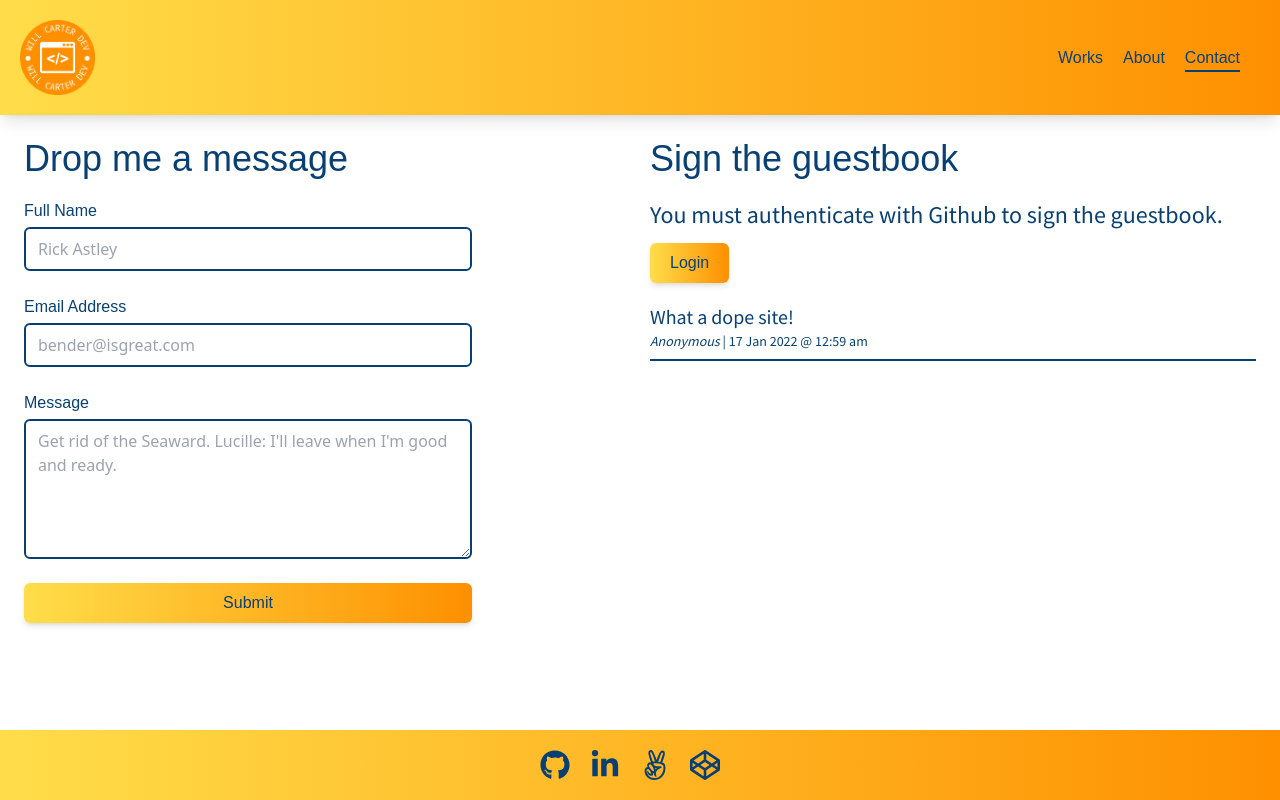
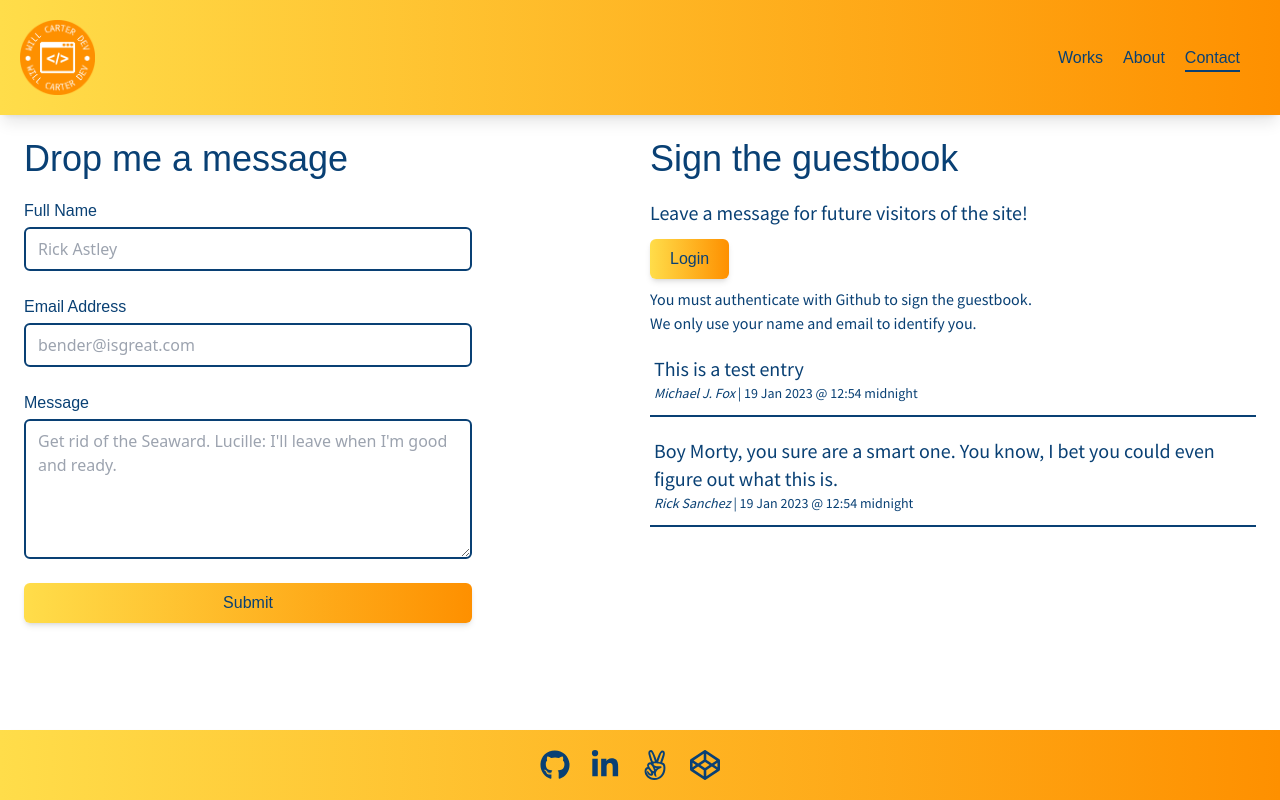
Before and after one commit to whcarter3/willcarter.dev, a Next.js app: page /contact in a window 1280 px wide. Built offline with nearby package versions, Linux system fonts and the light colour scheme; no server answers; the database is empty; a web font is replaced by a local one.

Commit message:
adds api for guestbook entries

```diff
--- a/components/contactForm.tsx
+++ b/components/contactForm.tsx
@@ -27,7 +27,7 @@ function ContactForm(): JSX.Element {
     <form
       name="contact-form"
       onSubmit={handleSubmit}
-      className="contact-form md:max-w-md"
+      className="styled-form md:max-w-md"
     >
       <div>
         <label htmlFor="full-name">
--- /dev/null
+++ b/components/guestbook.tsx
@@ -0,0 +1,181 @@
+import React, { useState, useRef, MouseEventHandler } from 'react';
+import { format } from 'date-fns';
+import { signIn, useSession } from 'next-auth/react';
+import { User } from 'next-auth';
+import useSWR, { useSWRConfig } from 'swr';
+import fetcher from '@/lib/fetcher';
+import useGradient from '@/hooks/useGradient';
+import Button from '@/components/button';
+
+enum Form {
+  Initial,
+  Loading,
+  Success,
+  Error,
+}
+
+type FormState = {
+  state: Form;
+  message?: string;
+};
+
+interface GuestbookProps {
+  fallbackData: {};
+}
+
+interface GuestbookEntryProps {
+  entry: { body: string; id: string; created_by: string };
+  user: User;
+}
+
+function GuestbookEntry({ entry, user }: GuestbookEntryProps) {
+  const { mutate } = useSWRConfig();
+  const deleteEntry = async () => {
+    await fetch(`/api/guestbook/${entry.id}`, {
+      method: 'DELETE',
+    });
+
+    mutate('/api/guestbook');
+  };
+
+  return (
+    <div className="border-b-2 border-brand-darker mt-5 pb-3 px-1">
+      <p className="text-xl">{entry.body}</p>
+      <p className="text-sm">
+        <span className="italic">{entry.created_by}</span> |{' '}
+        {format(new Date(), "d MMM yyyy '@' h:mm bb")}
+      </p>
+      {user && entry.created_by === user.name && (
+        <>
+          <span className="text-gray-200 dark:text-gray-800">/</span>
+          <button
+            className="text-sm text-red-600 dark:text-red-400"
+            onClick={deleteEntry}
+          >
+            Delete
+          </button>
+        </>
+      )}
+    </div>
+  );
+}
+
+export default function Guestbook({ fallbackData }: GuestbookProps) {
+  const { data: session } = useSession();
+  const { mutate } = useSWRConfig();
+  const [form, setForm] = useState<FormState>({
+    state: Form.Initial,
+  });
+  const inputEl = useRef<HTMLInputElement>(null);
+  const { data: entries } = useSWR('/api/guestbook', fetcher, {
+    fallbackData,
+  });
+  const [gradient, handleMove, ref] =
+    useGradient<HTMLAnchorElement>();
+
+  const leaveEntry = async (e: React.FormEvent<HTMLFormElement>) => {
+    e.preventDefault();
+    setForm({ state: Form.Loading });
+
+    if (inputEl.current) {
+      const res = await fetch('/api/guestbook', {
+        body: JSON.stringify({
+          body: inputEl.current.value,
+        }),
+        headers: {
+          'Content-Type': 'application/json',
+        },
+        method: 'POST',
+      });
+
+      const { error } = await res.json();
+      if (error) {
+        setForm({
+          state: Form.Error,
+          message: error,
+        });
+        return;
+      }
+
+      inputEl.current.value = '';
+      mutate('/api/guestbook');
+      setForm({
+        state: Form.Success,
+        message: 'Thanks for signing the guestbook!',
+      });
+    }
+  };
+
+  return (
+    <>
+      <p className="text-xl">
+        Leave a message for future visitors of the site!
+      </p>
+      {!session && (
+        <div>
+          <Button
+            className="mt-3 button"
+            onClick={(e) => {
+              e.preventDefault();
+              signIn('github');
+            }}
+          >
+            Login
+          </Button>
+          <p className="mt-2">
+            You must authenticate with Github to sign the guestbook.
+          </p>
+          <p>We only use your name and email to identify you.</p>
+        </div>
+      )}
+
+      {session?.user && (
+        <form onSubmit={leaveEntry} className="styled-form">
+          <input
+            id="entry"
+            name="entry"
+            required
+            ref={inputEl}
+            placeholder="Leave a message..."
+          />
+          <Button
+            type="submit"
+            className="button"
+            disabled={form.state === Form.Loading}
+          >
+            {form.state === Form.Loading
+              ? 'Loading...'
+              : 'Sign Guestbook'}
+          </Button>
+          {form.state === Form.Error && (
+            <p className="mt-2 text-red-600 dark:text-red-400">
+              {form.message}
+            </p>
+          )}
+          {form.state === Form.Success && (
+            <p className="mt-2 text-green-600 dark:text-green-400">
+              {form.message}
+            </p>
+          )}
+        </form>
+      )}
+
+      <GuestbookEntry
+        entry={{
+          body: 'This is a test entry',
+          created_by: 'Michael J. Fox',
+          id: 'testid',
+        }}
+        user={{ name: 'test', id: 'someid' }}
+      />
+      <GuestbookEntry
+        entry={{
+          body: 'Boy Morty, you sure are a smart one. You know, I bet you could even figure out what this is.',
+          created_by: 'Rick Sanchez',
+          id: 'testid',
+        }}
+        user={{ name: 'test', id: 'someid' }}
+      />
+    </>
+  );
+}
--- /dev/null
+++ b/lib/fetcher.ts
@@ -0,0 +1,7 @@
+export default async function fetcher<JSON = any>(
+  input: RequestInfo,
+  init?: RequestInit
+): Promise<JSON> {
+  const res = await fetch(input, init);
+  return res.json();
+}
--- /dev/null
+++ b/lib/prisma.ts
@@ -0,0 +1,14 @@
+import { PrismaClient } from '@prisma/client';
+
+const globalForPrisma = global as unknown as {
+  prisma?: PrismaClient;
+};
+
+export const prisma =
+  globalForPrisma.prisma ||
+  new PrismaClient({
+    log: ['query', 'info', 'warn'],
+  });
+
+if (process.env.NODE_ENV !== 'production')
+  globalForPrisma.prisma = prisma;
--- a/package.json
+++ b/package.json
@@ -16,6 +16,7 @@
     "@types/react": "18.0.26",
     "@types/react-dom": "18.0.10",
     "classnames": "^2.3.2",
+    "date-fns": "^2.29.3",
     "eslint": "8.31.0",
     "eslint-config-next": "13.1.2",
     "next": "13.1.2",
@@ -24,6 +25,7 @@
     "react-dom": "18.2.0",
     "react-icons": "^4.7.1",
     "react-type-animation": "^2.1.2",
+    "swr": "^2.0.1",
     "typescript": "4.9.4"
   },
   "devDependencies": {
--- a/pages/api/auth/[...nextauth].ts
+++ b/pages/api/auth/[...nextauth].ts
@@ -2,6 +2,7 @@ import NextAuth from 'next-auth/next';
 import GithubProvider from 'next-auth/providers/github';
 
 export const authOptions = {
+  secret: process.env.NEXTAUTH_SECRET,
   providers: [
     GithubProvider({
       clientId: process.env.GITHUB_ID!,
--- /dev/null
+++ b/pages/api/guestbook/[id].ts
@@ -0,0 +1,73 @@
+import type { NextApiRequest, NextApiResponse } from 'next';
+import { getSession } from 'next-auth/react';
+import { prisma } from '@/lib/prisma';
+
+interface User {
+  name?: string;
+  email?: string;
+  image?: string;
+}
+
+export default async function handler(
+  req: NextApiRequest,
+  res: NextApiResponse
+) {
+  const session = await getSession({ req });
+
+  const { id } = req.query;
+  const { email } = session?.user as User;
+
+  const entry = await prisma.guestbook.findUnique({
+    where: {
+      id: Number(id),
+    },
+  });
+
+  if (req.method === 'GET') {
+    if (!entry) {
+      return res.status(404).send('Entry not found');
+    }
+
+    return res.json({
+      id: entry.id.toString(),
+      body: entry.body,
+      created_by: entry.created_by,
+      updated_at: entry.updated_at,
+    });
+  }
+
+  if (!session || email !== entry?.email) {
+    return res.status(403).send('Unauthorized');
+  }
+
+  if (req.method === 'DELETE') {
+    await prisma.guestbook.delete({
+      where: {
+        id: Number(id),
+      },
+    });
+
+    return res.status(204).json({});
+  }
+
+  if (req.method === 'PUT') {
+    const body = (req.body.body || '').slice(0, 500);
+
+    await prisma.guestbook.update({
+      where: {
+        id: Number(id),
+      },
+      data: {
+        body,
+        updated_at: new Date().toISOString(),
+      },
+    });
+
+    return res.status(201).json({
+      ...entry,
+      body,
+    });
+  }
+
+  return res.send('Method not allowed');
+}
--- /dev/null
+++ b/pages/api/guestbook/index.ts
@@ -0,0 +1,57 @@
+import { NextApiRequest, NextApiResponse } from 'next';
+import { getSession } from 'next-auth/react';
+import { prisma } from '@/lib/prisma';
+
+interface User {
+  name: string;
+  email: string;
+  image?: string;
+}
+
+export default async function handler(
+  req: NextApiRequest,
+  res: NextApiResponse
+) {
+  if (req.method === 'GET') {
+    const entries = await prisma.guestbook.findMany({
+      orderBy: {
+        updated_at: 'desc',
+      },
+    });
+
+    return res.json(
+      entries.map((entry) => ({
+        id: entry.id,
+        body: entry.body,
+        created_by: entry.created_by,
+        updated_at: entry.updated_at,
+      }))
+    );
+  }
+
+  const session = await getSession({ req });
+  const { email, name } = session?.user as User;
+
+  if (!session) {
+    return res.status(403).send('Unauthorized');
+  }
+
+  if (req.method === 'POST') {
+    const newEntry = await prisma.guestbook.create({
+      data: {
+        email,
+        body: (req.body.body || '').slice(0, 500),
+        created_by: name,
+      },
+    });
+
+    return res.status(200).json({
+      id: newEntry.id,
+      body: newEntry.body,
+      created_by: newEntry.created_by,
+      updated_at: newEntry.updated_at,
+    });
+  }
+
+  return res.send('Method not allowed');
+}
--- a/pages/contact.tsx
+++ b/pages/contact.tsx
@@ -1,8 +1,9 @@
 import { useSession, signIn, signOut } from 'next-auth/react';
 import Link from 'next/link';
+import useGradient from '@/hooks/useGradient';
 import Layout from '@/components/layout';
 import ContactForm from '@/components/contactForm';
-import useGradient from '@/hooks/useGradient';
+import Guestbook from '@/components/guestbook';
 
 const Contact = (): JSX.Element => {
   const { data: session } = useSession();
@@ -24,7 +25,8 @@ const Contact = (): JSX.Element => {
             <p className="text-4xl font-heading mb-5">
               Sign the guestbook
             </p>
-            {!session ? (
+            <Guestbook fallbackData={{}} />
+            {/* {!session ? (
               <div>
                 <p className="text-2xl">
                   You must authenticate with Github to sign the
@@ -64,7 +66,7 @@ const Contact = (): JSX.Element => {
                 <span className="italic">Anonymous </span> | 17 Jan
                 2022 @ 12:59 am
               </p>
-            </div>
+            </div> */}
           </div>
         </div>
       </Layout>
--- a/styles/globals.css
+++ b/styles/globals.css
@@ -13,19 +13,19 @@
     color: theme("colors.brand.darker");
   }
 
-  .contact-form {
+  .styled-form {
     @apply grid grid-cols-1 gap-6 mt-5;
   }
 
-  .conact-form label {
+  .styled-form label {
     @apply block;
   }
 
-  .contact-form label span {
+  .styled-form label span {
     @apply font-heading block mb-1 text-brand-darker;
   }
 
-  .contact-form input, .contact-form textarea {
+  .styled-form input, .styled-form textarea {
     @apply block w-full py-2 px-3 border-2 border-brand-darker rounded-md focus:border-brand-yellow focus:outline-none focus:shadow-md;
     transition: border-color 0.15s ease-in-out, box-shadow 0.15s ease-in-out;
   }
```
Also changed, not shown: 1 other file (tests, documents, lock files or other folders).
